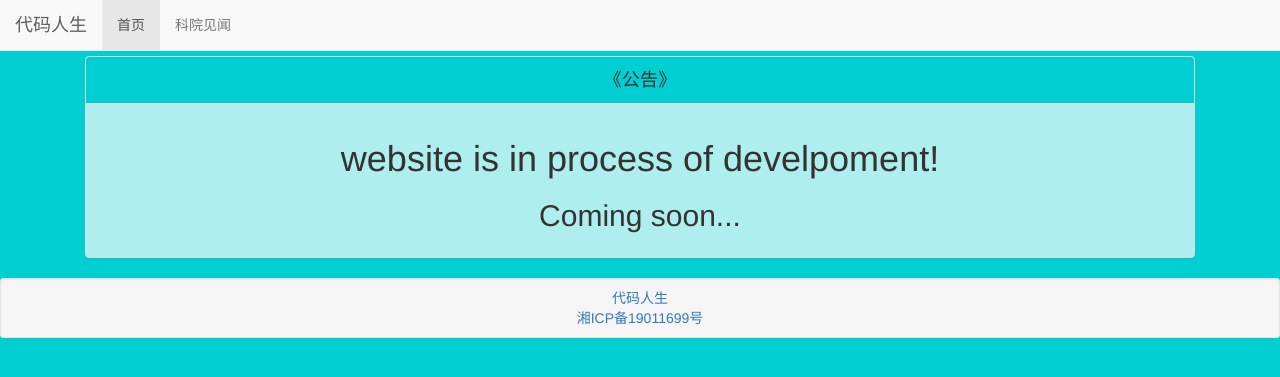
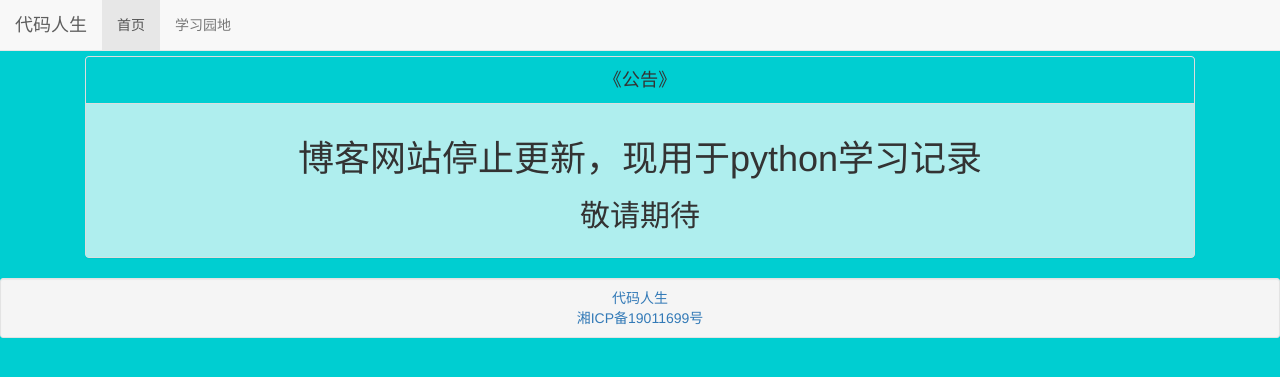
Before and after one commit to Y1906828341/website, a Django app: template templates/index.html in a window 1280 px wide. Shown: the top 377 px of the page. Run offline with Django 3.2, Linux system fonts and the light colour scheme; the template is opened without the code that fills it, so the values that code supplies are empty; some libraries are stand-ins or nearby versions.

Commit message:
一点点小改变

```diff
--- a/templates/base.html
+++ b/templates/base.html
@@ -33,7 +33,7 @@
                     <a href="{% url 'index' %}">首页</a>
                 </li>
                 <li class="{% block nav_blog_active %}{% endblock %}">
-                    <a href="#">科院见闻</a>
+                    <a href="#">学习园地</a>
                 </li>
             </ul>
         </div>
--- a/templates/index.html
+++ b/templates/index.html
@@ -11,8 +11,8 @@
 			《公告》
                 </div>
                 <div class="panel-body" style="font-size: 1.5em;background-color: #AFEEEE">
-			<h1><center>website is in process of develpoment!</center></h1>
-			<h2><center>Coming soon...</center></h2>
+			<h1><center>博客网站停止更新，现用于python学习记录</center></h1>
+			<h2><center>敬请期待</center></h2>
                 </div>
         </div>
     </div>
```
